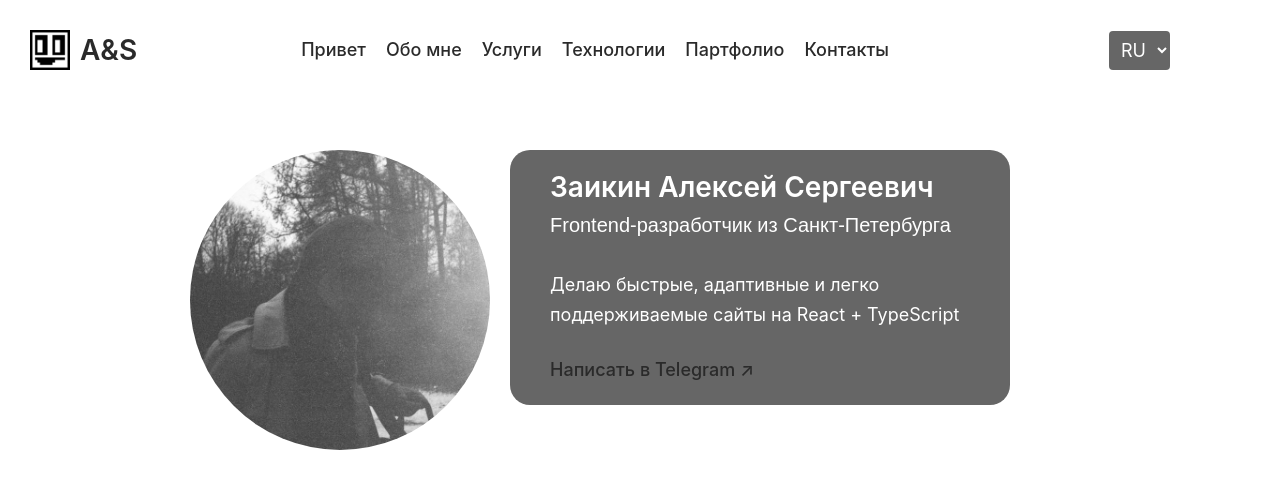
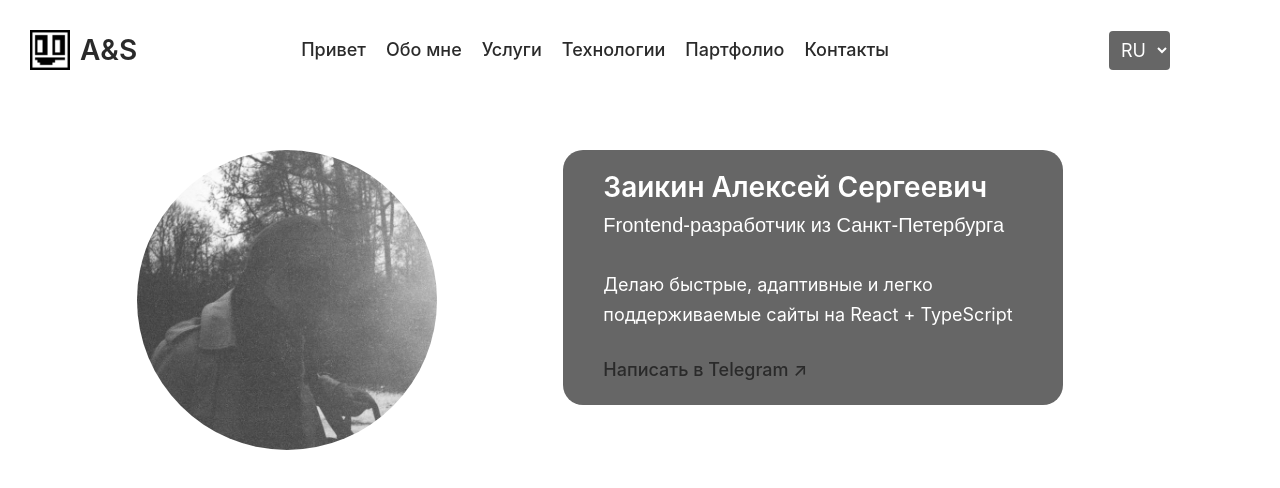
Before and after one commit to zaikinale/my-visit-card.io, a React (Vite) app: page / in a window 1280 px wide. Shown: the top 488 px of the page. Built offline with nearby package versions, Linux system fonts and the light colour scheme.

Commit message:
fix design main block

```diff
--- a/src/assets/styles/main.scss
+++ b/src/assets/styles/main.scss
@@ -18,13 +18,16 @@
   flex-direction: column;
 }
 
-
 .aic {
   align-items: center;
 }
 
 .jcc {
   justify-content: center;
+}
+
+.jcse {
+  justify-content: space-evenly;
 }
 
 .p20px {
--- a/src/components/Hero.jsx
+++ b/src/components/Hero.jsx
@@ -7,7 +7,7 @@ export default  function Hero() {
     return (
         <main className="hero">
             <h2 className="hero__title"></h2>
-            <div className="container df aci jcc g20">
+            <div className="container df aci jcse g20">
                 <img src={MyImg} alt="Фото начинающего разработчика Заикина Алексея Сергеевича" className="hero__img"/>
                 <div className="hero__content df fdc g10 block">
                     <h2 className="hero__subtitle">Заикин Алексей Сергеевич <br/> <strong>Frontend-разработчик из Санкт-Петербурга</strong></h2>
```
